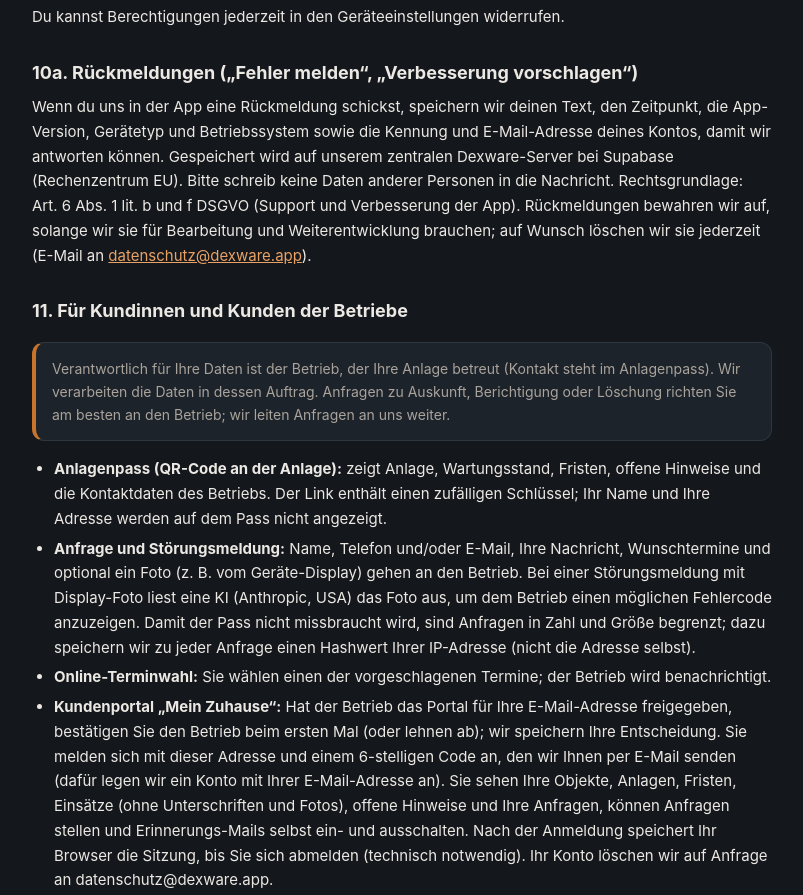
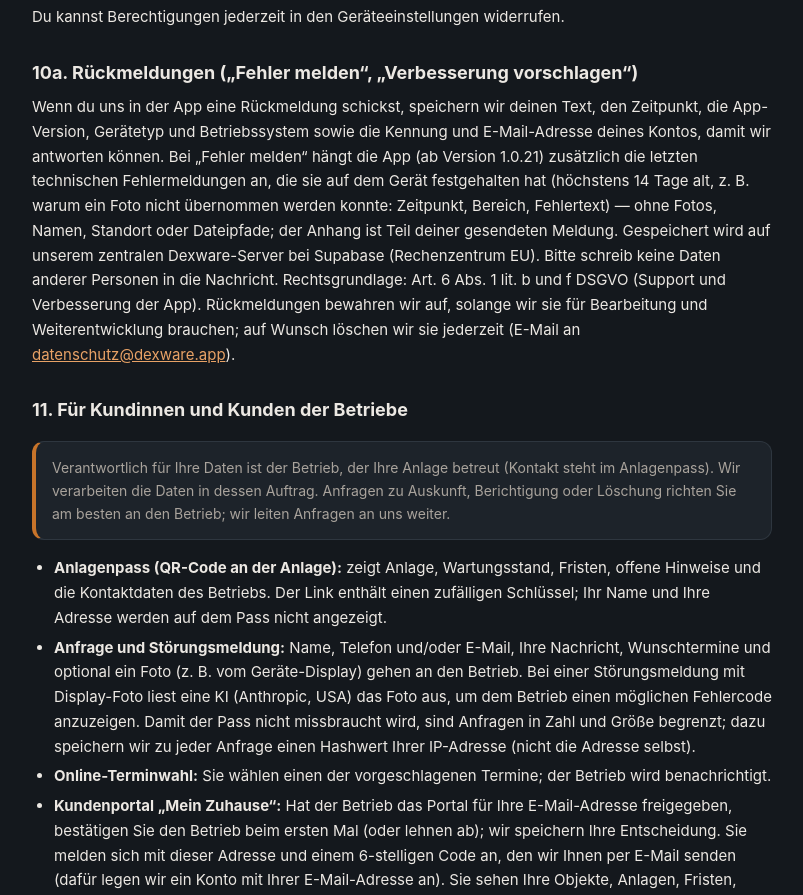
Before and after one commit to CraftlogAPP/installateurdex-web, a plain HTML site: page datenschutz.html in a window 1280 px wide. Shown: the part 4997-5892 px from the top of the page, without its empty margins (238-1041 px from the left). Drawn offline with Linux system fonts and the light colour scheme.

Commit message:
Datenschutz: „Fehler melden“ hängt die letzten technischen Fehlermeldungen der App an (ohne Fotos, Namen, Standort, Dateipfade) – Foto-Fix Bau-Runde D 28.11.2026

```diff
--- a/datenschutz.html
+++ b/datenschutz.html
@@ -107,7 +107,7 @@ nav.legal{margin-top:40px;padding-top:16px;border-top:1px solid var(--border);fo
 <p>Du kannst Berechtigungen jederzeit in den Geräteeinstellungen widerrufen.</p>
 
 <h2>10a. Rückmeldungen („Fehler melden“, „Verbesserung vorschlagen“)</h2>
-<p>Wenn du uns in der App eine Rückmeldung schickst, speichern wir deinen Text, den Zeitpunkt, die App-Version, Gerätetyp und Betriebssystem sowie die Kennung und E-Mail-Adresse deines Kontos, damit wir antworten können. Gespeichert wird auf unserem zentralen Dexware-Server bei Supabase (Rechenzentrum EU). Bitte schreib keine Daten anderer Personen in die Nachricht. Rechtsgrundlage: Art. 6 Abs. 1 lit. b und f DSGVO (Support und Verbesserung der App). Rückmeldungen bewahren wir auf, solange wir sie für Bearbeitung und Weiterentwicklung brauchen; auf Wunsch löschen wir sie jederzeit (E-Mail an <a href="mailto:datenschutz@dexware.app">datenschutz@dexware.app</a>).</p>
+<p>Wenn du uns in der App eine Rückmeldung schickst, speichern wir deinen Text, den Zeitpunkt, die App-Version, Gerätetyp und Betriebssystem sowie die Kennung und E-Mail-Adresse deines Kontos, damit wir antworten können. Bei „Fehler melden“ hängt die App (ab Version 1.0.21) zusätzlich die letzten technischen Fehlermeldungen an, die sie auf dem Gerät festgehalten hat (höchstens 14 Tage alt, z. B. warum ein Foto nicht übernommen werden konnte: Zeitpunkt, Bereich, Fehlertext) — ohne Fotos, Namen, Standort oder Dateipfade; der Anhang ist Teil deiner gesendeten Meldung. Gespeichert wird auf unserem zentralen Dexware-Server bei Supabase (Rechenzentrum EU). Bitte schreib keine Daten anderer Personen in die Nachricht. Rechtsgrundlage: Art. 6 Abs. 1 lit. b und f DSGVO (Support und Verbesserung der App). Rückmeldungen bewahren wir auf, solange wir sie für Bearbeitung und Weiterentwicklung brauchen; auf Wunsch löschen wir sie jederzeit (E-Mail an <a href="mailto:datenschutz@dexware.app">datenschutz@dexware.app</a>).</p>
 
 <h2 id="kunden">11. Für Kundinnen und Kunden der Betriebe</h2>
 <div class="note">Verantwortlich für Ihre Daten ist der Betrieb, der Ihre Anlage betreut (Kontakt steht im Anlagenpass). Wir verarbeiten die Daten in dessen Auftrag. Anfragen zu Auskunft, Berichtigung oder Löschung richten Sie am besten an den Betrieb; wir leiten Anfragen an uns weiter.</div>
```
